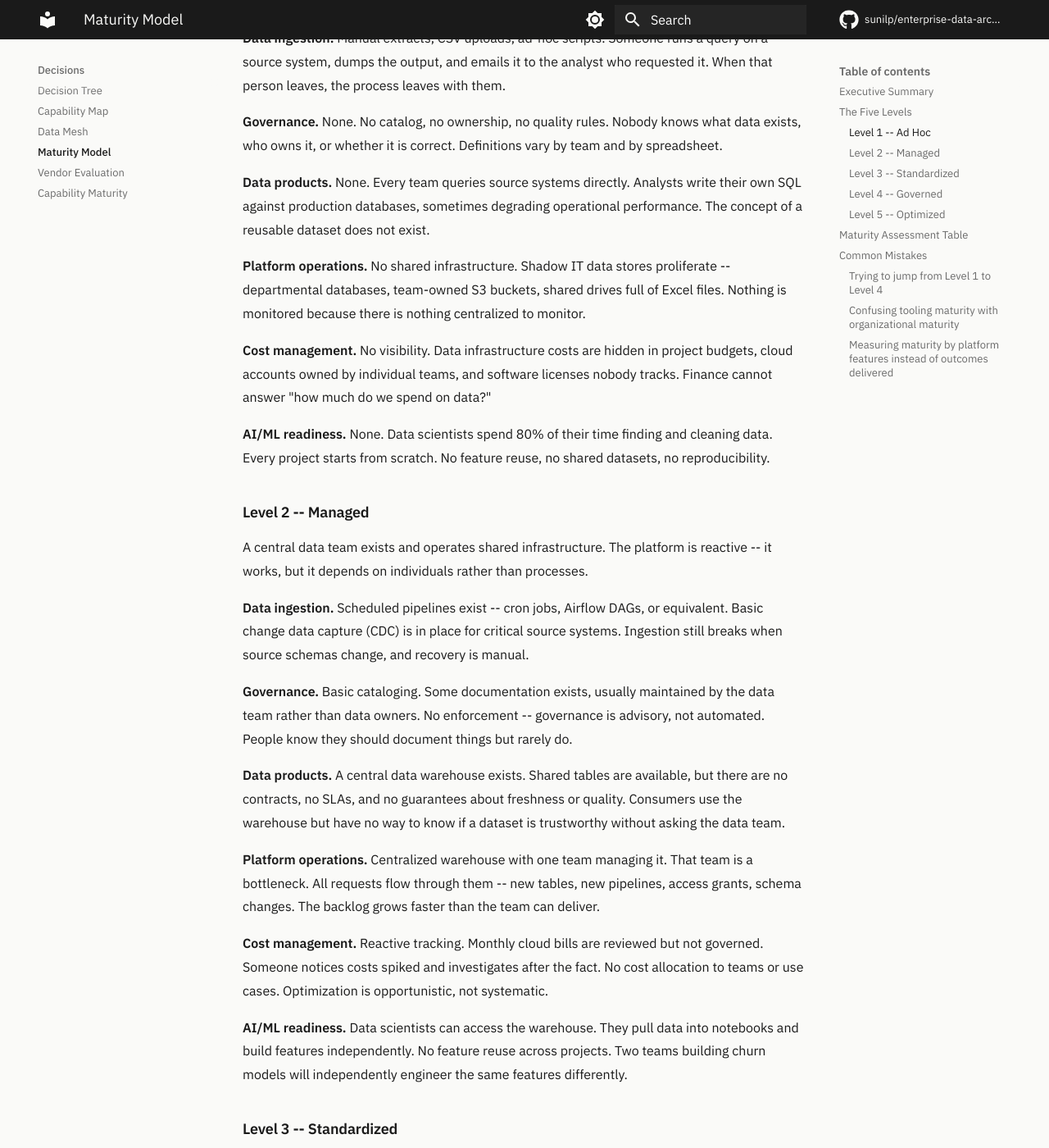
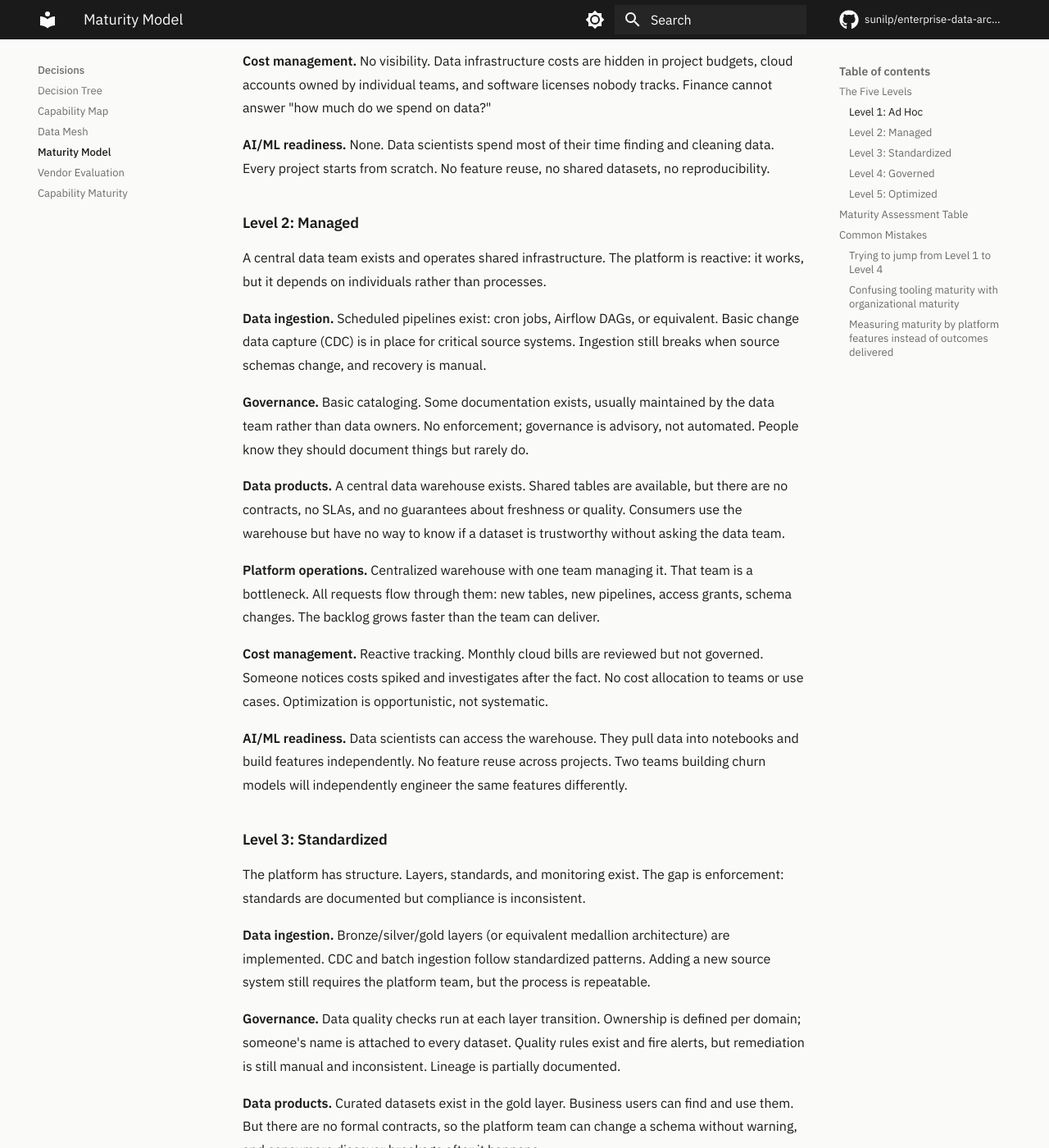
Before and after one commit to sunilp/enterprise-data-architecture, an MkDocs documentation site: the page built from docs/decisions/maturity-model.md, in a window 1280 px wide and 1400 px high, scrolled down 1160 px. Shown: the whole window at 82% size. Built offline with MkDocs 1.6.1 and Material for MkDocs 9.7.7, drawn with Linux system fonts in a browser that asks for light colours; comment, search, counter and statistics services are not loaded; some of the changed text lies outside the part shown.

Commit message:
Voice pass: decisions section, replace unsourced figures

````diff
--- a/docs/decisions/maturity-model.md
+++ b/docs/decisions/maturity-model.md
@@ -4,13 +4,7 @@ description: "Data platform maturity model. Five levels (ad hoc to optimized) ac
 
 # Data Platform Maturity Model
 
-## Executive Summary
-
-- Five maturity levels -- ad hoc, managed, standardized, governed, optimized -- describe where an enterprise data platform actually is, not where a vendor pitch deck says it should be
-- Six dimensions assessed at each level: data ingestion, governance, data products, platform operations, cost management, and AI/ML readiness
-- Leaders use this to say "we are here, we need to get there" -- with concrete evidence for each claim
-- Each level has observable characteristics, not vague aspirations. If you cannot point to specific artifacts and behaviors, you are not at that level.
-- Jumping levels rarely works. The path through each level builds foundations for the next. Skipping Level 3 to reach Level 4 produces a fragile platform with governance theater instead of governance practice.
+Five maturity levels (ad hoc, managed, standardized, governed, optimized) describe where an enterprise data platform actually is, not where a vendor pitch deck says it should be. Six dimensions are assessed at each level: data ingestion, governance, data products, platform operations, cost management, and AI/ML readiness. Each level has observable characteristics rather than vague aspirations, so leaders can say "we are here, we need to get there" with evidence for each claim. Jumping levels rarely works; each level builds the foundations for the next.
 
 ```mermaid
 graph LR
@@ -28,7 +22,7 @@ graph LR
 
 ## The Five Levels
 
-### Level 1 -- Ad Hoc
+### Level 1: Ad Hoc
 
 The organization has data, but no platform. Teams solve data problems independently, creating redundant effort and inconsistent results.
 
@@ -38,37 +32,37 @@ The organization has data, but no platform. Teams solve data problems independen
 
 **Data products.** None. Every team queries source systems directly. Analysts write their own SQL against production databases, sometimes degrading operational performance. The concept of a reusable dataset does not exist.
 
-**Platform operations.** No shared infrastructure. Shadow IT data stores proliferate -- departmental databases, team-owned S3 buckets, shared drives full of Excel files. Nothing is monitored because there is nothing centralized to monitor.
+**Platform operations.** No shared infrastructure. Shadow IT data stores proliferate: departmental databases, team-owned S3 buckets, shared drives full of Excel files. Nothing is monitored because there is nothing centralized to monitor.
 
 **Cost management.** No visibility. Data infrastructure costs are hidden in project budgets, cloud accounts owned by individual teams, and software licenses nobody tracks. Finance cannot answer "how much do we spend on data?"
 
-**AI/ML readiness.** None. Data scientists spend 80% of their time finding and cleaning data. Every project starts from scratch. No feature reuse, no shared datasets, no reproducibility.
+**AI/ML readiness.** None. Data scientists spend most of their time finding and cleaning data. Every project starts from scratch. No feature reuse, no shared datasets, no reproducibility.
 
-### Level 2 -- Managed
+### Level 2: Managed
 
-A central data team exists and operates shared infrastructure. The platform is reactive -- it works, but it depends on individuals rather than processes.
+A central data team exists and operates shared infrastructure. The platform is reactive: it works, but it depends on individuals rather than processes.
 
-**Data ingestion.** Scheduled pipelines exist -- cron jobs, Airflow DAGs, or equivalent. Basic change data capture (CDC) is in place for critical source systems. Ingestion still breaks when source schemas change, and recovery is manual.
+**Data ingestion.** Scheduled pipelines exist: cron jobs, Airflow DAGs, or equivalent. Basic change data capture (CDC) is in place for critical source systems. Ingestion still breaks when source schemas change, and recovery is manual.
 
-**Governance.** Basic cataloging. Some documentation exists, usually maintained by the data team rather than data owners. No enforcement -- governance is advisory, not automated. People know they should document things but rarely do.
+**Governance.** Basic cataloging. Some documentation exists, usually maintained by the data team rather than data owners. No enforcement; governance is advisory, not automated. People know they should document things but rarely do.
 
 **Data products.** A central data warehouse exists. Shared tables are available, but there are no contracts, no SLAs, and no guarantees about freshness or quality. Consumers use the warehouse but have no way to know if a dataset is trustworthy without asking the data team.
 
-**Platform operations.** Centralized warehouse with one team managing it. That team is a bottleneck. All requests flow through them -- new tables, new pipelines, access grants, schema changes. The backlog grows faster than the team can deliver.
+**Platform operations.** Centralized warehouse with one team managing it. That team is a bottleneck. All requests flow through them: new tables, new pipelines, access grants, schema changes. The backlog grows faster than the team can deliver.
 
 **Cost management.** Reactive tracking. Monthly cloud bills are reviewed but not governed. Someone notices costs spiked and investigates after the fact. No cost allocation to teams or use cases. Optimization is opportunistic, not systematic.
 
 **AI/ML readiness.** Data scientists can access the warehouse. They pull data into notebooks and build features independently. No feature reuse across projects. Two teams building churn models will independently engineer the same features differently.
 
-### Level 3 -- Standardized
+### Level 3: Standardized
 
-The platform has structure. Layers, standards, and monitoring exist. The gap is enforcement -- standards are documented but compliance is inconsistent.
+The platform has structure. Layers, standards, and monitoring exist. The gap is enforcement: standards are documented but compliance is inconsistent.
 
 **Data ingestion.** Bronze/silver/gold layers (or equivalent medallion architecture) are implemented. CDC and batch ingestion follow standardized patterns. Adding a new source system still requires the platform team, but the process is repeatable.
 
-**Governance.** Data quality checks run at each layer transition. Ownership is defined per domain -- someone's name is attached to every dataset. Quality rules exist and fire alerts, but remediation is still manual and inconsistent. Lineage is partially documented.
+**Governance.** Data quality checks run at each layer transition. Ownership is defined per domain; someone's name is attached to every dataset. Quality rules exist and fire alerts, but remediation is still manual and inconsistent. Lineage is partially documented.
 
-**Data products.** Curated datasets exist in the gold layer. Business users can find and use them. But there are no formal contracts -- the platform team can change a schema without warning, and consumers discover breakage after it happens.
+**Data products.** Curated datasets exist in the gold layer. Business users can find and use them. But there are no formal contracts, so the platform team can change a schema without warning, and consumers discover breakage after it happens.
 
 **Platform operations.** Infrastructure as code. Monitoring dashboards exist. Alert routing sends the right failures to the right people. Deployments follow a process, even if parts of that process are manual. The platform is stable but not self-service.
 
@@ -76,27 +70,27 @@ The platform has structure. Layers, standards, and monitoring exist. The gap is
 
 **AI/ML readiness.** Training datasets are available in the gold layer. Feature engineering happens in notebooks, but at least the input data is clean and governed. Some teams share feature definitions informally. No feature store.
 
-### Level 4 -- Governed
+### Level 4: Governed
 
 The platform is self-service with guardrails. Domain teams operate independently within boundaries defined by the platform team. Governance is automated, not aspirational.
 
-**Data ingestion.** Fully automated. Schema evolution is handled programmatically -- additive changes flow through, breaking changes trigger review workflows. Domain teams can onboard new sources through self-serve tooling without filing a ticket.
+**Data ingestion.** Fully automated. Schema evolution is handled programmatically: additive changes flow through, breaking changes trigger review workflows. Domain teams can onboard new sources through self-serve tooling without filing a ticket.
 
-**Governance.** Automated lineage from source to consumption. Data contracts are enforced -- producers cannot publish datasets that violate their contract, and consumers are notified before breaking changes land. Column-level security is in place. PII is tagged and access-controlled automatically.
+**Governance.** Automated lineage from source to consumption. Data contracts are enforced: producers cannot publish datasets that violate their contract, and consumers are notified before breaking changes land. Column-level security is in place. PII is tagged and access-controlled automatically.
 
 **Data products.** Formal data products with published schemas, SLAs, quality contracts, and documentation. Products have owners, versioning, and deprecation policies. Consumers depend on the contract, not on the implementation.
 
-**Platform operations.** Self-serve platform. Domain teams publish data products independently. The platform team builds and maintains the platform -- it does not build pipelines for other teams. Infrastructure is templated. New domains onboard in days, not months.
+**Platform operations.** Self-serve platform. Domain teams publish data products independently. The platform team builds and maintains the platform; it does not build pipelines for other teams. Infrastructure is templated. New domains onboard in days, not months.
 
 **Cost management.** FinOps is an active practice. Chargeback model allocates costs to consuming teams. Cost per data product is tracked and reported. Teams make informed tradeoffs between performance and cost because they see the bill.
 
 **AI/ML readiness.** Offline feature store is operational. Shared features are computed once and reused across models. Feature definitions are versioned and governed. Data scientists spend their time on model development, not on data preparation.
 
-### Level 5 -- Optimized
+### Level 5: Optimized
 
 The platform is a competitive advantage. It adapts to new requirements without architectural rework. Data flows to where it is needed, in the format and latency required, with full governance.
 
-**Data ingestion.** Real-time and batch are unified. Streaming-first where the use case demands it, batch where it makes sense. New ingestion patterns do not require new architecture -- the platform supports them natively.
+**Data ingestion.** Real-time and batch are unified. Streaming-first where the use case demands it, batch where it makes sense. New ingestion patterns do not require new architecture; the platform supports them natively.
 
 **Governance.** Automated compliance. Regulatory requirements (GDPR, BCBS 239, DORA, CCPA) are mapped directly to platform controls. Compliance is provable, not asserted. Audit responses are generated from platform metadata, not assembled manually.
 
@@ -110,16 +104,16 @@ The platform is a competitive advantage. It adapts to new requirements without a
 
 ## Maturity Assessment Table
 
-Print this. Use it in steering committees. Circle where you actually are -- not where you want to be.
+Use this table in steering committees, and circle where you actually are, not where you want to be.
 
-| Dimension | Level 1 -- Ad Hoc | Level 2 -- Managed | Level 3 -- Standardized | Level 4 -- Governed | Level 5 -- Optimized |
+| Dimension | Level 1: Ad Hoc | Level 2: Managed | Level 3: Standardized | Level 4: Governed | Level 5: Optimized |
 |---|---|---|---|---|---|
 | **Data Ingestion** | Manual extracts, scripts, CSV uploads | Scheduled pipelines, basic CDC | Medallion layers, standardized patterns | Self-serve ingestion, automated schema evolution | Unified real-time and batch, streaming-first |
-| **Governance** | None -- no catalog, no ownership | Basic catalog, no enforcement | Quality checks per layer, ownership defined | Automated lineage, enforced contracts, column security | Automated compliance, regulatory mapping to controls |
-| **Data Products** | None -- direct source queries | Central warehouse, no contracts | Curated datasets, no formal SLAs | Formal products with schemas, SLAs, contracts | Marketplace, AI/ML integration, usage analytics |
+| **Governance** | None: no catalog, no ownership | Basic catalog, no enforcement | Quality checks per layer, ownership defined | Automated lineage, enforced contracts, column security | Automated compliance, regulatory mapping to controls |
+| **Data Products** | None: direct source queries | Central warehouse, no contracts | Curated datasets, no formal SLAs | Formal products with schemas, SLAs, contracts | Marketplace, AI/ML integration, usage analytics |
 | **Platform Ops** | Shadow IT, no shared infra | Centralized, one team bottleneck | IaC, monitoring, alert routing | Self-serve, domain teams publish independently | Multi-cloud, zero-touch deployment |
 | **Cost Management** | No visibility, costs hidden | Reactive monthly tracking | Proactive governance, query limits, tiering | FinOps practice, chargeback, cost per product | Predictive modeling, automated optimization |
-| **AI/ML Readiness** | None -- manual data prep every time | Warehouse access, no feature reuse | Training data available, notebooks only | Offline feature store, shared features | Online feature store, production serving, feedback loops |
+| **AI/ML Readiness** | None: manual data prep every time | Warehouse access, no feature reuse | Training data available, notebooks only | Offline feature store, shared features | Online feature store, production serving, feedback loops |
 
 ## Common Mistakes
 
@@ -131,12 +125,12 @@ The honest path: accept that moving one level takes 6-12 months of sustained eff
 
 ### Confusing tooling maturity with organizational maturity
 
-Buying Databricks does not make you Level 3. Deploying a data catalog does not give you governance. Standing up Airflow does not mean your ingestion is managed. Tools are necessary but nowhere near sufficient. Maturity lives in the practices, the ownership, the enforcement, and the culture -- not in the license agreement.
+Buying Databricks does not make you Level 3. Deploying a data catalog does not give you governance. Standing up Airflow does not mean your ingestion is managed. Tools are necessary but nowhere near sufficient. Maturity lives in the practices, the ownership, the enforcement, and the culture, not in the license agreement.
 
 The test is simple: if you removed the tool tomorrow, would the practices survive? If the answer is no, the tool is compensating for organizational immaturity, not reflecting organizational capability.
 
 ### Measuring maturity by platform features instead of outcomes delivered
 
-A platform with every feature enabled but no consumers is not mature -- it is expensive. Maturity is measured by what the platform delivers to the business, not by what it is capable of delivering in theory. Ten well-governed data products consumed by 50 teams is more mature than a feature-complete platform nobody trusts enough to use.
+A platform with every feature enabled but no consumers is not mature. It is expensive. Maturity is measured by what the platform delivers to the business, not by what it is capable of delivering in theory. Ten well-governed data products consumed by 50 teams is more mature than a feature-complete platform nobody trusts enough to use.
 
 Count data products with active consumers. Measure time-to-insight for business questions. Track how many teams can ship analytics without filing a platform ticket. These are maturity indicators. Feature checklists are not.
````
Also changed, not shown: docs/decisions/capability-map.md (+5 -11 lines), docs/decisions/capability-maturity.md (+10 -15 lines), docs/decisions/data-mesh.md (+10 -16 lines), docs/decisions/decision-tree.md (+4 -10 lines), docs/decisions/vendor-framework.md (+25 -26 lines).
